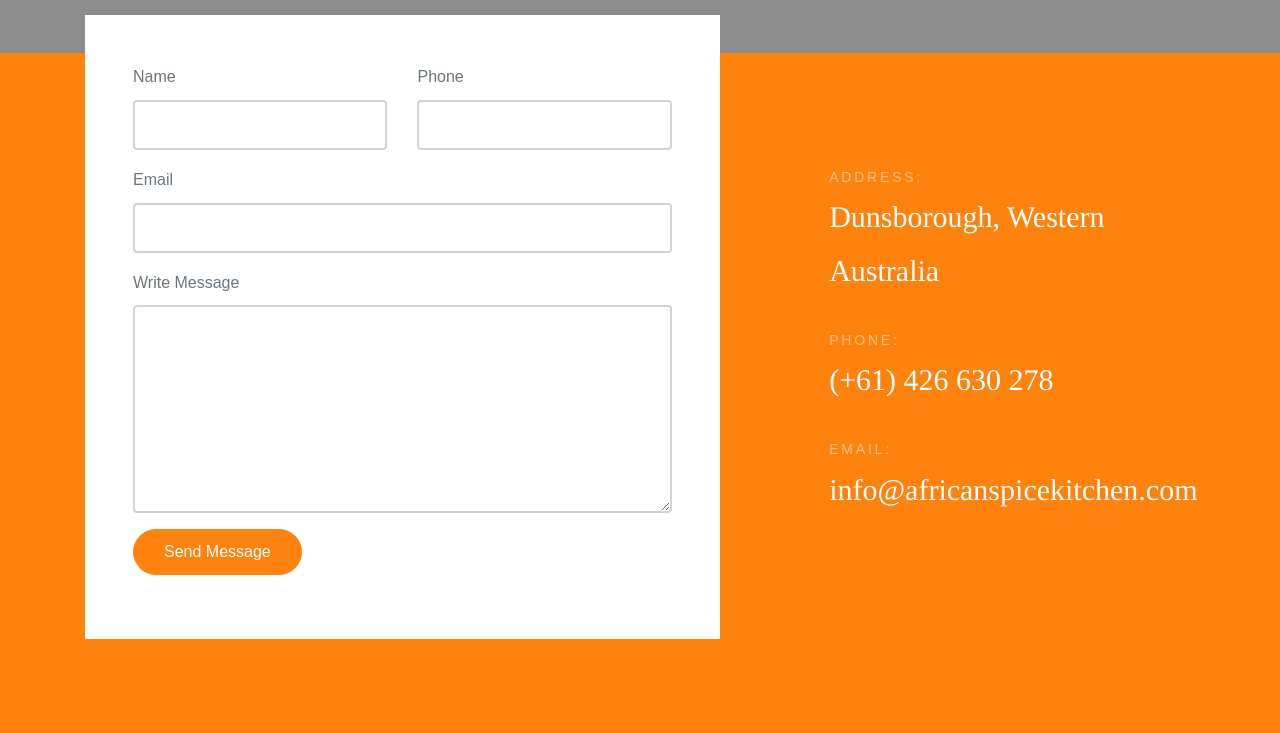
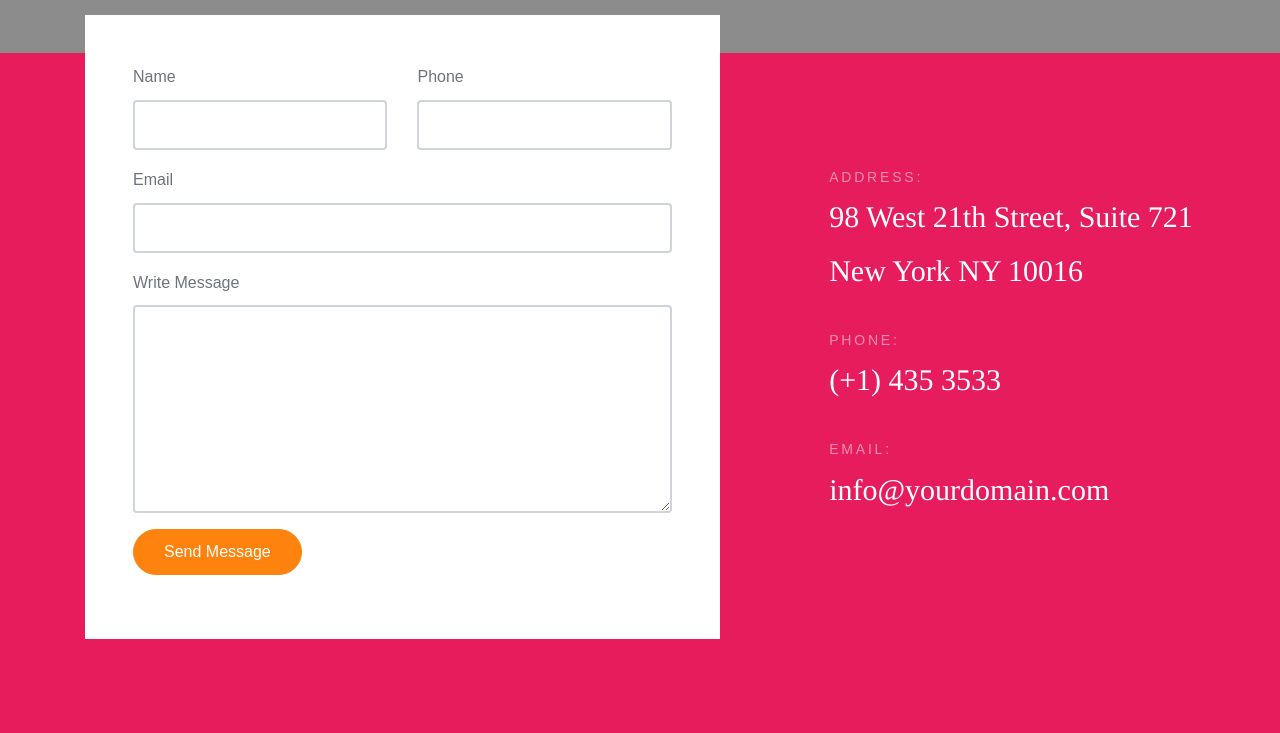
Before and after one commit to 4ourpixels/African-Spice-Kitchen, a plain HTML site: page contact.html in a window 1280 px wide. Shown: the part 507-1240 px from the top of the page. Drawn offline with Linux system fonts and the light colour scheme; a web font is replaced by a local one.

Commit message:
Update contact.html

```diff
--- a/contact.html
+++ b/contact.html
@@ -56,7 +56,9 @@
                         <li><a href="./menu.html">Our Menu</a></li>
                         <li><a href="./about.html">About</a></li>
                         <li><a href="./blog.html">Blog</a></li>
-                        <li class="active"><a href="./contact.html">Contact</a></li>
+                        <li class="active">
+                          <a href="./contact.html">Contact</a>
+                        </li>
                       </ul>
                     </div>
                     <div class="col-md-6 extra-info">
@@ -115,7 +117,7 @@
     </section>
     <!-- END section -->
 
-    <section style="background-color: #fe820e;" class="section contact-section">
+    <section class="section bg-primary contact-section">
       <div class="container">
         <div class="row">
           <div class="col-md-7">
@@ -178,24 +180,21 @@
                 </div>
               </div>
             </form>
-            <div id="alertMessage" class="alert alert-success d-none">
-              Your message has been sent successfully!
-            </div>
           </div>
           <div class="col-md-5">
             <div class="row">
               <div class="col-md-10 ml-auto contact-info">
                 <p>
                   <span class="d-block">Address:</span>
-                  <span> Dunsborough, Western Australia</span>
+                  <span> 98 West 21th Street, Suite 721 New York NY 10016</span>
                 </p>
                 <p>
                   <span class="d-block">Phone:</span>
-                  <span>(+61) 426 630 278</span>
+                  <span> (+1) 435 3533</span>
                 </p>
                 <p>
                   <span class="d-block">Email:</span>
-                  <span> info@africanspicekitchen.com</span>
+                  <span> info@yourdomain.com</span>
                 </p>
               </div>
             </div>
@@ -248,6 +247,9 @@
                 <button type="submit" class="btn">
                   <span class="fa fa-paper-plane"></span>
                 </button>
+              </div>
+              <div id="alertMessage" class="alert alert-secondary d-none">
+                Your message has been sent successfully!
               </div>
             </form>
           </div>
```
